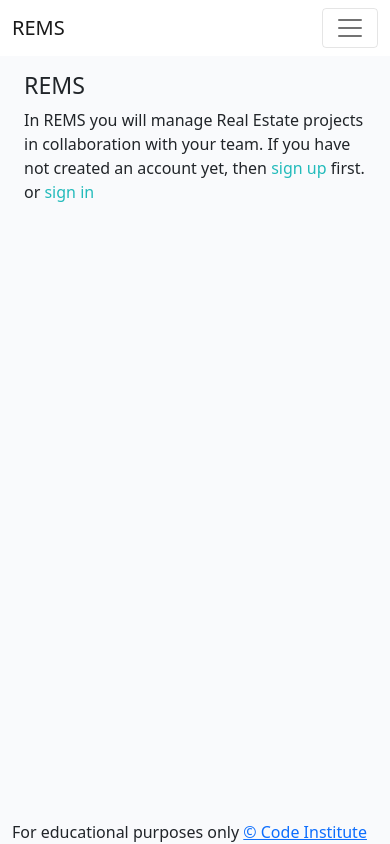
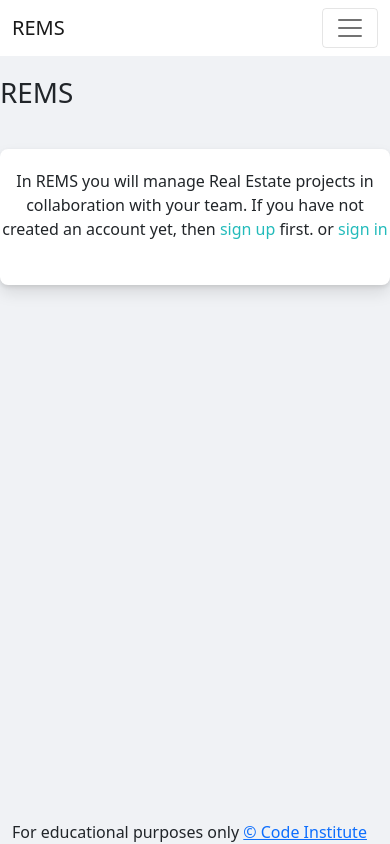
Before and after one commit to andresfgc/P4-REMS, a Django app: page / in a window 390 px wide. Run offline with Django 3.2, Linux system fonts and the light colour scheme; some libraries are stand-ins or nearby versions.

Commit message:
Apply css to all htmls

```diff
--- a/static/css/style.css
+++ b/static/css/style.css
@@ -5,18 +5,39 @@ body {
     background-color: #F9FAFC;
   }
 
+
+.first-bg {
+  margin: 0 auto;
+  padding: 20px 0;
+}
+
+
+.second-bg {
+  padding-bottom: 24px;
+  padding-top: 10px;
+  text-align: center;
+  background-color: #fff;
+  border: none;
+  border-radius: 8px;
+  box-shadow: 0 2px 4px rgba(0, 0, 0, .1), 0 8px 16px rgba(0, 0, 0, .1);
+  box-sizing: border-box;
+  margin: 40px 0 0;
+  padding: 20px 0 28px;
+}
+
+
 /* for properties & projects */
 main {
     flex: 1 0 auto;
   }
 
-#id_Status {
+/* #id_Status {
   display: block;
 }
 
 #id_project {
   display: block;
-}
+} */
 
 /* for Posts & comments */
 .brand {
@@ -43,7 +64,7 @@ main {
 }
 
 .main-bg {
-  background-color: #F9FAFC;
+  background-color: #f0f2f5;
 }
 
 .card {
--- a/templates/base.html
+++ b/templates/base.html
@@ -73,7 +73,7 @@
         </div>
     </div>
 
-    <main class="flex-shrink-0 main-bg">
+    <main class="flex-shrink-0">
         {% block content %}
         <!-- Content Goes here -->
         {% endblock content %}
--- a/templates/index.html
+++ b/templates/index.html
@@ -7,43 +7,35 @@
 
 {% block content %}
 
-<div class="container">
+<div class="container first-bg">
     {% if user.is_authenticated %}
-    <div class="container">
+    <h1>What do you want to achieve to day?</h1>
+    <div class="container-fluid second-bg">
         <div class="row">
-            <div class="col-md-8 mt-3 offset-md-2">
-                <h3>What do you want to achieve to day?</h3>
+            <div class="col-12 mt-3 left">
+                <div class="row">
+                    <div class="col-md-4">
+                    <h4><a class="link" href="/projects">Projects</a></h4>
+                            <p>To manage your construction projects, then go to <a class="link" href="/projects">projects</a></p>
                 </div>
-            <div class="col-md-8 mt-3 offset-md-2">
-                <h4><a class="link" href="{% url 'projects' %}">Projects</a></h4>
-                <p>To manage your construction projects, then go to <a class="link" href="{% url 'projects' %}">projects</a></p>
-            </div>
-            <div class="col-md-8 mt-3 offset-md-2">
+                <div class="col-md-4">
                     <h4><a class="link" href="{% url 'properties' %}">Properties</a></h4>
                             <p>To manage your properties, then fo to <a class="link" href="{% url 'properties' %}">properties</a></p>
                 </div>
-            <div class="col-md-8 mt-3 offset-md-2">
+                <div class="col-md-4">
                     <h4><a class="link" href="{% url 'posts' %}">Posts</a></h4>
                             <p>To see posts and comments, then go to <a class="link" href="{% url 'posts' %}">posts</a></p>
                 </div>
             </div>
         </div>
+    </div>
     {% else %}
-    <div class="container">
-        <div class="row">
-            <div class="col-md-8 mt-3 offset-md-2">
-                <h3>REMS</h3>
-                <p> In REMS you will manage Real Estate projects in collaboration with your team. If
-                    you
-                    have not created an account yet, then <a class="link" href="{% url 'account_signup' %}">sign up</a>
-                    first. or <a class="link" href="{% url 'account_login' %}">sign in</a></p>
-            </div>
-        </div>
-        <div class="row">
-            <div class="col-md-8 mt-3 offset-md-2">
-
-            </div>
-        </div>
+    <h1>REMS</h1>
+    <div class="container-fluid second-bg">
+        <p> In REMS you will manage Real Estate projects in collaboration with your team. If you
+            have not created an account yet, then <a class="link" href="/accounts/signup/">sign up</a>
+            first. or <a class="link" href="/accounts/login/">sign in</a>
+        </p>
     </div>
     {% endif %}
 </div>
```
Also changed, not shown: templates/account/login.html (+4 -3 lines), templates/account/logout.html (+4 -3 lines), templates/add_post.html (+4 -4 lines), templates/add_project.html (+4 -4 lines), templates/add_property.html (+4 -4 lines), templates/edit_post.html (+4 -4 lines), templates/edit_project.html (+4 -4 lines), templates/edit_property.html (+4 -4 lines), templates/posts.html (+3 -4 lines), templates/projects.html (+5 -4 lines), templates/properties.html (+5 -4 lines), db.sqlite3. Lines whose indentation alone changed are shown as unchanged.
